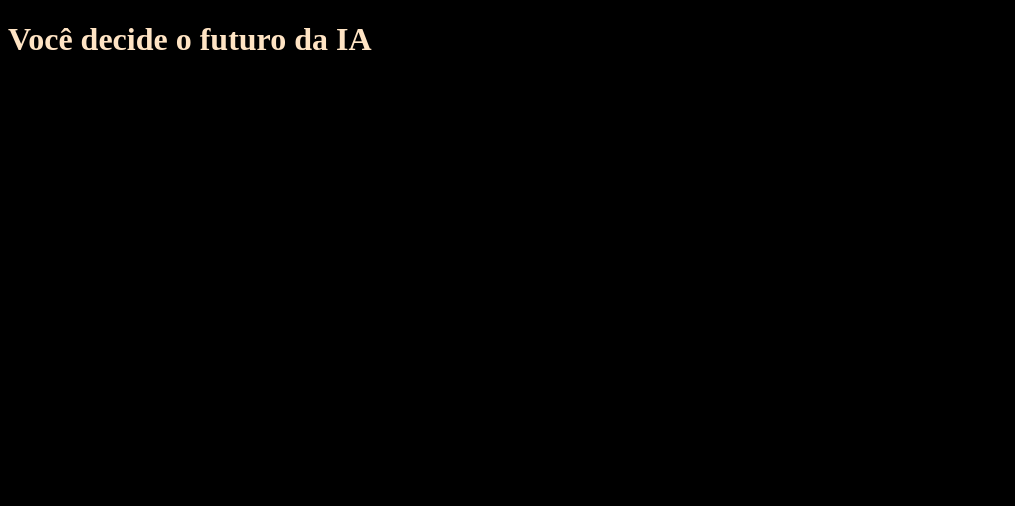
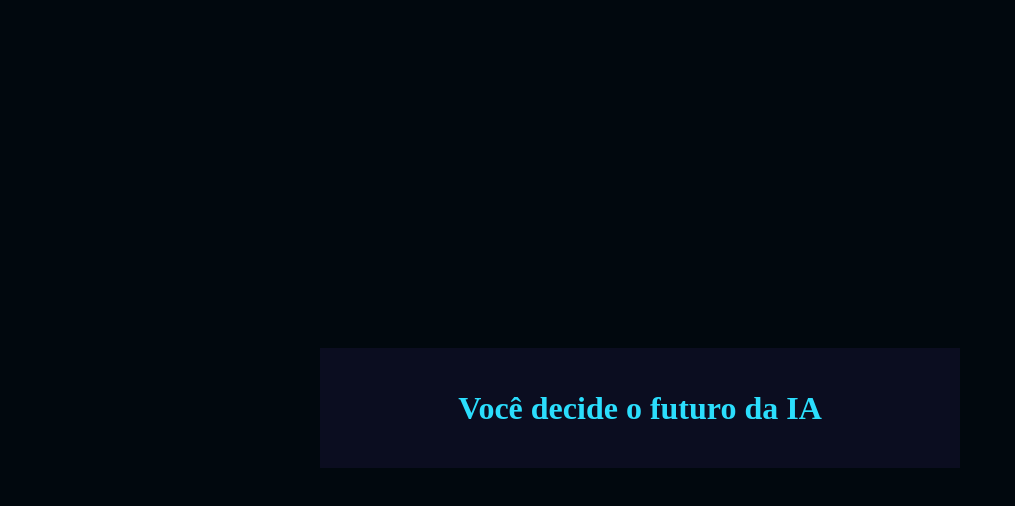
Before and after one commit to Edutechlds23/Projeto-missao-IA, a plain HTML site: page index.html in a window 1280 px wide. Shown: the whole page, without its empty margins (0-1015 px from the left). Drawn offline with Linux system fonts and the light colour scheme.

Commit message:
Add files via upload

```diff
--- a/style.css
+++ b/style.css
@@ -1,4 +1,29 @@
+:root{
+    --cor-fundo: #01080E ;
+    --cor-principal: #0B0D20;
+    --cor-secundaria: #212333;
+    --cor-destaque: #2BDEFD;
+    --cor-texto: #D7F9FF;
+
+}
+
 body {
-    background-color: black;
-    color: bisque;
+    background-color: var(--cor-fundo);
+    color: var(--cor-texto);
+    display: flex;
+    justify-content: center;
+    align-items: center;
+    min-height: 100vh;
 }
+
+.caixa-principal{
+    background-color: var(--cor-principal);
+    width: 90%;
+    max-width: 600px;
+    text-align: center;
+    padding: 20px;
+}
+
+h1{
+    color: var(--cor-destaque);
+}
```
